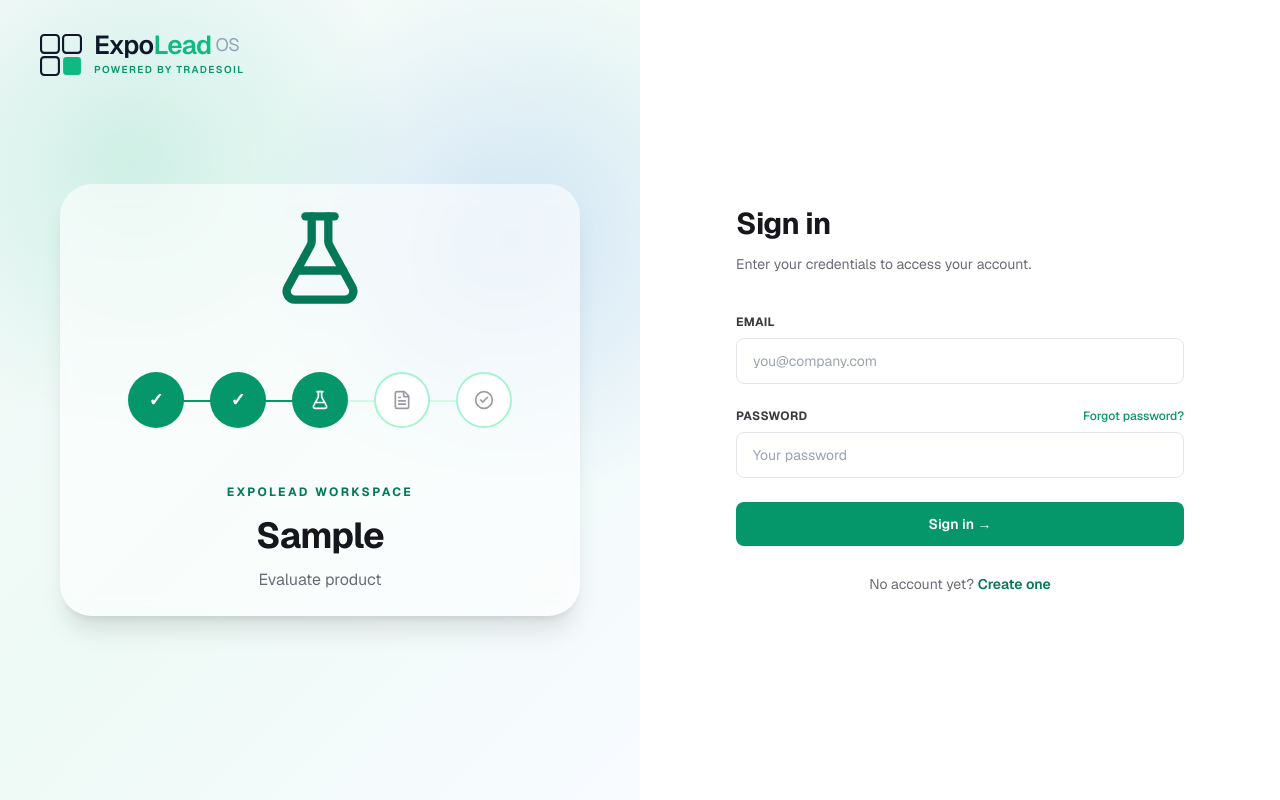
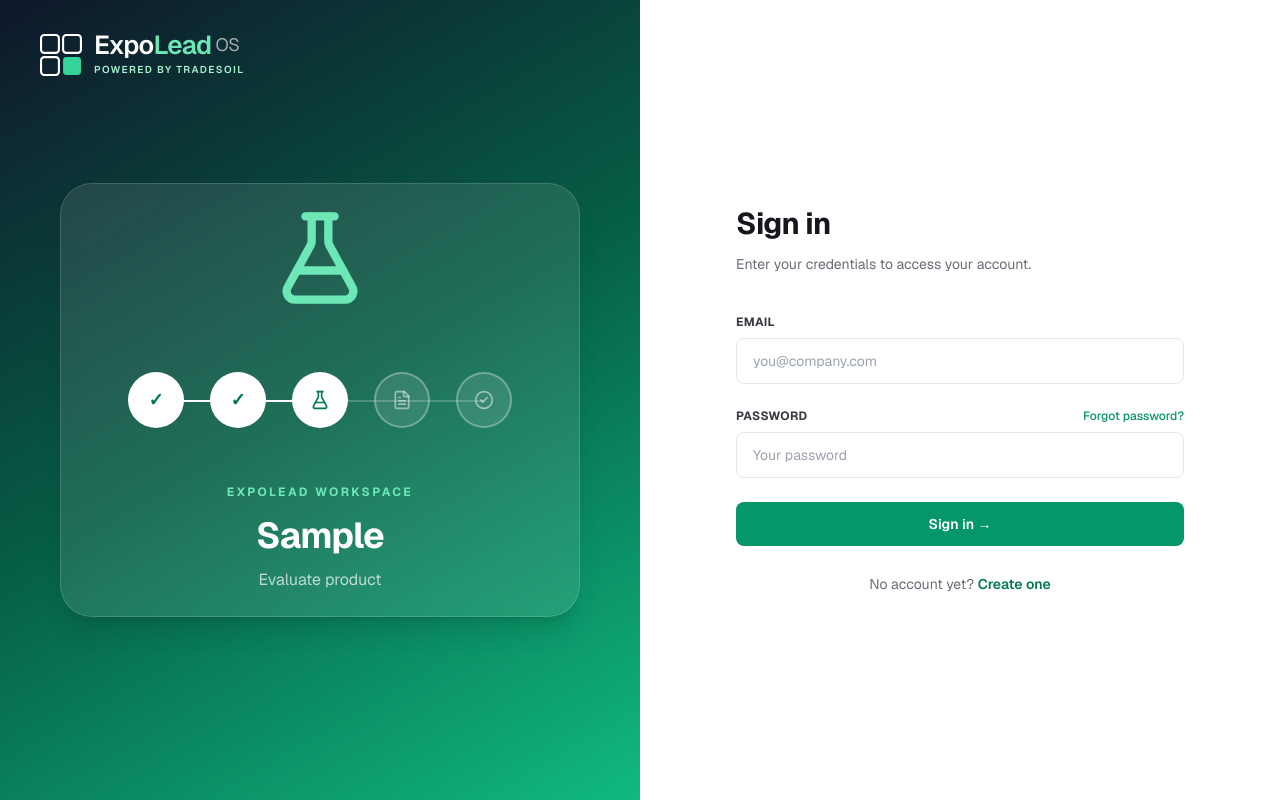
Before and after one commit to tradesoil-dev/expolead-os, a Next.js app: page /login in a window 1280 px wide. Built offline with nearby package versions, Linux system fonts and the light colour scheme; no server answers.

Commit message:
Login: gradient left panel matching brand, white logo (clickable to home), glass walkthrough card

```diff
--- a/app/login/page.tsx
+++ b/app/login/page.tsx
@@ -124,38 +124,39 @@ function LoginForm() {
 
   return (
     <div className="h-screen grid lg:grid-cols-[1fr_1fr] bg-white overflow-hidden">
-      <section className="hidden lg:flex h-screen flex-col items-center justify-center bg-[radial-gradient(circle_at_20%_20%,rgba(16,185,129,0.16),transparent_34%),radial-gradient(circle_at_80%_30%,rgba(37,99,235,0.14),transparent_34%),linear-gradient(135deg,#f8fafc,#eefaf6,#f8fbff)] px-10">
-        <div className="absolute top-8 left-10">
-  <div className="inline-block">
+      <section
+        className="hidden lg:flex h-screen flex-col items-center justify-center px-10"
+        style={{ background: "linear-gradient(150deg, #0f172a 0%, #065f46 50%, #10b981 100%)" }}
+      >
+        <Link href="/" className="absolute top-8 left-10 inline-block" aria-label="Go to ExpoLead OS home">
     <div className="flex items-center gap-3">
       <svg width="42" height="42" viewBox="0 0 40 40" fill="none" xmlns="http://www.w3.org/2000/svg">
-        <rect x="1" y="1" width="17" height="17" rx="3" stroke="#0f172a" strokeWidth="2" fill="none"/>
-        <rect x="22" y="1" width="17" height="17" rx="3" stroke="#0f172a" strokeWidth="2" fill="none"/>
-        <rect x="1" y="22" width="17" height="17" rx="3" stroke="#0f172a" strokeWidth="2" fill="none"/>
-        <rect x="22" y="22" width="17" height="17" rx="3" fill="#10b981"/>
+        <rect x="1" y="1" width="17" height="17" rx="3" stroke="white" strokeWidth="2" fill="none"/>
+        <rect x="22" y="1" width="17" height="17" rx="3" stroke="white" strokeWidth="2" fill="none"/>
+        <rect x="1" y="22" width="17" height="17" rx="3" stroke="white" strokeWidth="2" fill="none"/>
+        <rect x="22" y="22" width="17" height="17" rx="3" fill="#34d399"/>
       </svg>
       <div>
         <h1 className="flex items-center text-[26px] font-semibold tracking-tight leading-none">
-          <span className="text-slate-900">Expo</span><span className="text-emerald-500">Lead</span><span className="text-slate-400 text-[18px] font-normal ml-1">OS</span>
+          <span className="text-white">Expo</span><span className="text-emerald-300">Lead</span><span className="text-white/60 text-[18px] font-normal ml-1">OS</span>
         </h1>
-        <p className="mt-1 text-[10px] font-semibold uppercase tracking-[0.14em] text-emerald-600">Powered by Tradesoil</p>
+        <p className="mt-1 text-[10px] font-semibold uppercase tracking-[0.14em] text-emerald-200">Powered by Tradesoil</p>
       </div>
     </div>
-  </div>
-</div>
-        <div className="w-full max-w-[520px] rounded-[2rem] bg-white/60 p-6 shadow-xl backdrop-blur">
+</Link>
+        <div className="w-full max-w-[520px] rounded-[2rem] border border-white/15 bg-white/10 p-6 shadow-xl backdrop-blur">
           <div className="flex justify-center py-10">
-  <div className="scale-[5] text-emerald-700">
+  <div className="scale-[5] text-emerald-300">
     {stages[activeStep].icon}
   </div>
 </div>
 
           <div className="relative mt-16 mx-auto w-full max-w-sm">
             {/* Background line */}
-            <div className="absolute left-7 right-7 top-7 h-0.5 bg-emerald-100" />
+            <div className="absolute left-7 right-7 top-7 h-0.5 bg-white/20" />
             {/* Progress line — grows left to right with each stage */}
             <div
-              className="absolute left-7 right-7 top-7 h-0.5 bg-emerald-600 origin-left transition-transform duration-500"
+              className="absolute left-7 right-7 top-7 h-0.5 bg-white origin-left transition-transform duration-500"
               style={{ transform: `scaleX(${activeStep / (stages.length - 1)})` }}
             />
 
@@ -168,13 +169,13 @@ function LoginForm() {
                     <div
                       className={`grid h-14 w-14 place-items-center rounded-full transition-colors duration-500 ${
                         completed || active
-                          ? "bg-emerald-600 text-white shadow-sm"
-                          : "bg-white border-2 border-emerald-200 text-ink-400"
+                          ? "bg-white text-emerald-700 shadow-sm"
+                          : "bg-white/10 border-2 border-white/30 text-white/50"
                       }`}
                     >
                       {completed
                         ? <span className="text-lg font-bold">✓</span>
-                        : <span className={active ? "text-white" : "text-ink-400"}>{stage.icon}</span>
+                        : <span className={active ? "text-emerald-700" : "text-white/50"}>{stage.icon}</span>
                       }
                     </div>
                   </div>
@@ -184,15 +185,15 @@ function LoginForm() {
           </div>
 
           <div className="mt-14 text-center">
-            <div className="text-xs font-bold uppercase tracking-[0.2em] text-emerald-700">
+            <div className="text-xs font-bold uppercase tracking-[0.2em] text-emerald-300">
               ExpoLead Workspace
             </div>
 
-            <h2 className="mt-4 text-4xl font-bold tracking-tight text-ink-900">
+            <h2 className="mt-4 text-4xl font-bold tracking-tight text-white">
               {stages[activeStep].title}
             </h2>
 
-            <p className="mt-3 text-base text-ink-500">
+            <p className="mt-3 text-base text-white/70">
               {stages[activeStep].subtitle}
             </p>
           </div>
```
